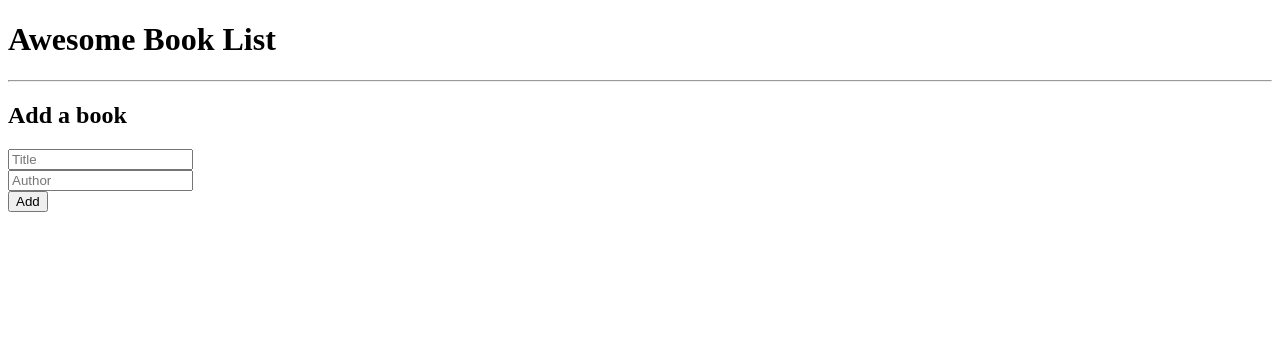
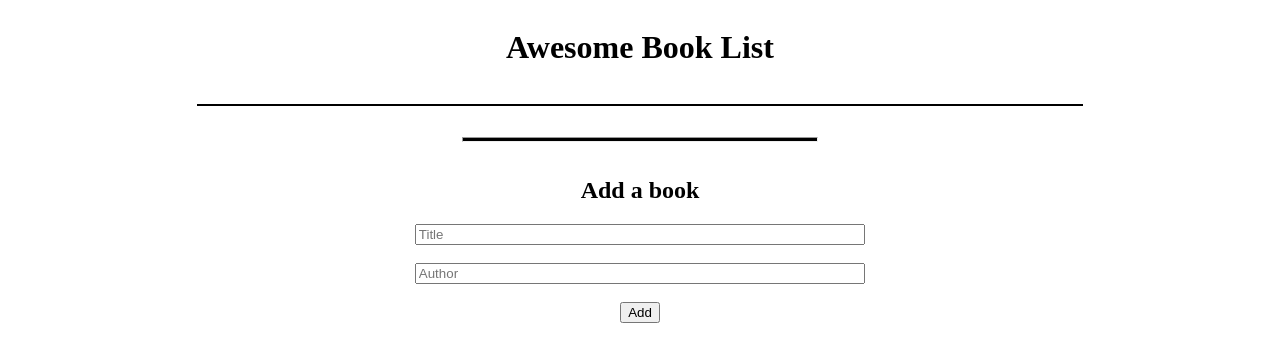
Before and after one commit to portfolio-roy/awesome-books-basic-utsargo-tanveer, a website: page index.html in a window 1280 px wide. Drawn offline with Linux system fonts and the light colour scheme.

Commit message:
Add styles to project

```diff
--- a/index.css
+++ b/index.css
@@ -1,3 +1,59 @@
 div {
   display: block;
 }
+
+.gray {
+  background-color: lightgrey;
+}
+.white {
+  background-color: white;
+}
+main {
+  width: 100%;
+  display: flex;
+  flex-direction: column;
+  align-items: center;
+}
+.container {
+  width: 90%;
+  display: flex;
+  flex-direction: column;
+  align-items: center;
+}
+#book-list {
+  border: 1px solid black;
+  padding: 0;
+  width: 100%;
+}
+.single-book {
+  padding: 10px;
+  display: flex;
+  flex-direction: row;
+  justify-content: space-between;
+}
+#form {
+  width: 70%;
+}
+#book-form {
+  width: 100%;
+  display: flex;
+  flex-direction: column;
+  align-items: center;
+}
+#book-form input {
+  width: 100%;
+}
+hr {
+  height: 3px;
+  width: 40%;
+  background-color: black;
+  margin: 15px auto;
+}
+@media screen and (min-width: 960px) {
+  .container {
+    width: 70%;
+  }
+  #form {
+    width: 50%;
+  }
+}
```
